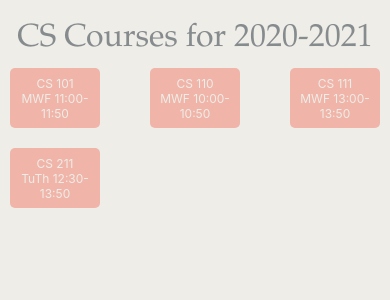
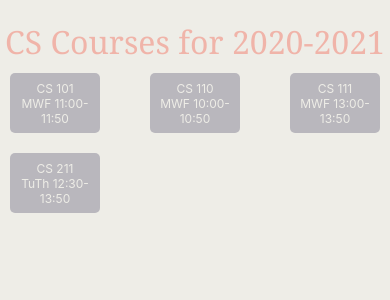
Before and after one commit to bcisaac/fastclass, a React Native app: screen / in a window 390 px wide. Shown: the top 300 px of the page. Built offline with nearby package versions, Linux system fonts and the light colour scheme.

Commit message:
Modularized Course & CourseList

```diff
--- a/App.js
+++ b/App.js
@@ -1,6 +1,8 @@
 import { StatusBar } from 'expo-status-bar';
 import React from 'react';
-import { SafeAreaView, ScrollView, StyleSheet, Text, TouchableOpacity, View } from 'react-native';
+import { SafeAreaView, StyleSheet, Text} from 'react-native';
+
+import CourseList from './components/CourseList';
 
 const schedule = {
   "title": "CS Courses for 2020-2021",
@@ -41,26 +43,6 @@ const Banner = ({title}) => (
   <Text style  = {styles.bannerStyle}>{title}</Text>
 );
 
-const CourseList = ({courses}) => (
-  <ScrollView>
-    <View style={styles.courseList}>
-      {courses.map(course => <Course key={course.id} course={course} />)}
-    </View>
-  </ScrollView>
-);
-
-const getCourseNumber = course => (
-  course.id.slice(1)
-);
-
-const Course = ({course}) => (
-  <TouchableOpacity style={styles.courseButton}>
-    <Text style={styles.courseText}>
-      {`CS ${getCourseNumber(course)}\n${course.meets}`}
-    </Text>
-  </TouchableOpacity>
-);
-
 /*
   Ivory: #EEEDE7
   Gray: #868B8E
@@ -77,32 +59,9 @@ const styles = StyleSheet.create({
     paddingTop:20,
   },
   bannerStyle: {
-    fontFamily: "Garamond",
-    color: '#868B8E',
+    fontFamily: 'Georgia',
+    color: '#F0B4A9',
     fontSize:32,
-  },
-  courseList: {
-    flex: 1,
-    flexDirection: 'row',
-    flexWrap: 'wrap',
-    alignItems: 'center',
-    justifyContent: 'space-between',
-  },
-  courseButton: {
-    flex: 1, borderRadius: 5,
-    justifyContent: 'center',
-    alignnItems: 'center',
-    margin: 10,
-    height: 60,
-    padding: 10,
-    minWidth: 90,
-    maxWidth: 90,
-    backgroundColor: '#F0B4A9',
-  },
-  courseText:{
-    color: '#EEEDE7',
-    fontSize: 12,
-    textAlign: 'center'
   },
 });
 
--- /dev/null
+++ b/components/Course.js
@@ -0,0 +1,43 @@
+import React from 'react';
+import {StyleSheet, Text, TouchableOpacity} from 'react-native'
+
+const getCourseNumber = course => (
+    course.id.slice(1)
+)
+
+const Course = ({course}) => (
+    <TouchableOpacity style={styles.courseButton}>
+      <Text style={styles.courseText}>
+        {`CS ${getCourseNumber(course)}\n${course.meets}`}
+      </Text>
+    </TouchableOpacity>
+  );
+
+  /*
+  Ivory: #EEEDE7
+  Gray: #868B8E
+  Pewter: #B9B7BD
+  Scallop Seashell: #E7D2CC
+    Darker: #F0B4A9
+*/
+const styles = StyleSheet.create({
+courseButton: {
+    flex: 1,
+    borderRadius: 5,
+    justifyContent: 'center',
+    alignItems: 'center',
+    margin: 10,
+    height: 60,
+    padding: 10,
+    minWidth: 90,
+    maxWidth: 90,
+    backgroundColor: '#B9B7BD',
+},
+courseText:{
+    color: '#EEEDE7',
+    fontSize: 12,
+    textAlign: 'center',
+},
+});
+
+  export default Course;
--- /dev/null
+++ b/components/CourseList.js
@@ -0,0 +1,24 @@
+import React from 'react';
+import { SafeAreaView, ScrollView, StyleSheet, Text, TouchableOpacity, View } from 'react-native';
+
+import Course from './Course'
+
+const CourseList = ({courses}) => (
+  <ScrollView>
+    <View style={styles.courseList}>
+      {courses.map(course => <Course key={course.id} course={course} />)}
+    </View>
+  </ScrollView>
+);
+
+const styles = StyleSheet.create({
+  courseList: {
+    flex: 1,
+    flexDirection: 'row',
+    flexWrap: 'wrap',
+    alignItems: 'center',
+    justifyContent: 'space-between',
+  }
+});
+
+export default CourseList;
```
